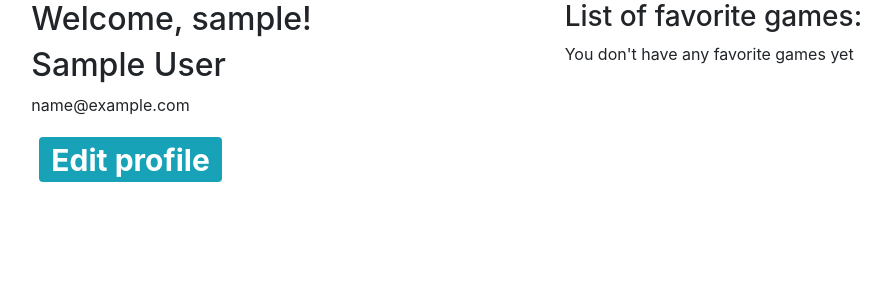
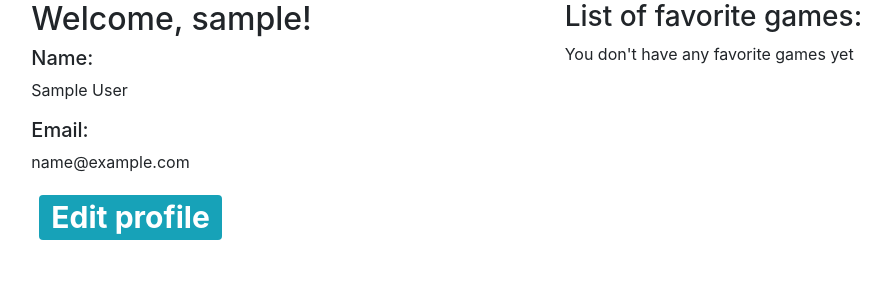
Before and after one commit to Nderkovich/GameMuster, a Django app: template profiles/templates/Profiles/profile.html in a window 1280 px wide. Shown: the part 66-366 px from the top of the page, without its empty margins (357-1248 px from the left). Run offline with Django 3.2, Linux system fonts and the light colour scheme; the template is opened without the code that fills it: values that come from a table or form of the project are taken from there, others are empty; the visitor is signed in with stand-in values (Sample User, id 1); data comes from the database, SQL or seed files in the repository; parts of the project's set-up code (start-up, migrations or seed data) failed here and were passed over; some libraries are stand-ins or nearby versions.

Commit message:
Changed user page

```diff
--- a/profiles/templates/Profiles/profile.html
+++ b/profiles/templates/Profiles/profile.html
@@ -12,10 +12,13 @@ Profile
         </div>
         <div class="col-5">
                 <h2>Welcome, {{ profile.username }}!</h2>
-                <h2>{{ profile.first_name }} {{profile.last_name}}</h2>
+                <h5>Name:</h5>
+                <p>{{ profile.first_name }} {{profile.last_name}}</p>
+                <h5>Email:</h5>
                 <p>{{ profile.email }}</p>
                 {% if profile.birthday %}
-                        <p>Birthday: {{ profile.birthday }}</p>
+                        <h5>Birthday:</h5>
+                        <p>{{ profile.birthday }}</p>
                 {% endif %}
                 {% if user_favorites %}
                         <p>Favorite games in total: {{ user_favorites|length }}</p>
@@ -29,10 +32,15 @@ Profile
         <div class="col-sm">
                 <h3>List of favorite games:</h3>
                 {% if user_favorites %}
-                        {% for game in user_favorites %}
-                        <a href="/game/{{ game.id }}" style="color: inherit">{{game.name}}</a>
-                        <br>
-                        {% endfor %}
+                        <table class="table table-sm table-hover table-striped">
+                                {% for game in user_favorites %}
+                                <tr>
+                                        <td>
+                                                <a href="/game/{{ game.game_id }}" style="color: inherit"><span class="float-right badge badge-primary">{{ game.user_rating }}</span>{{game.game_name}}</a>
+                                        </td>
+                                </tr>
+                                {% endfor %}
+                        </table>
                 {% else %}
                         <p>You don't have any favorite games yet</p>
                 {% endif %}
```
